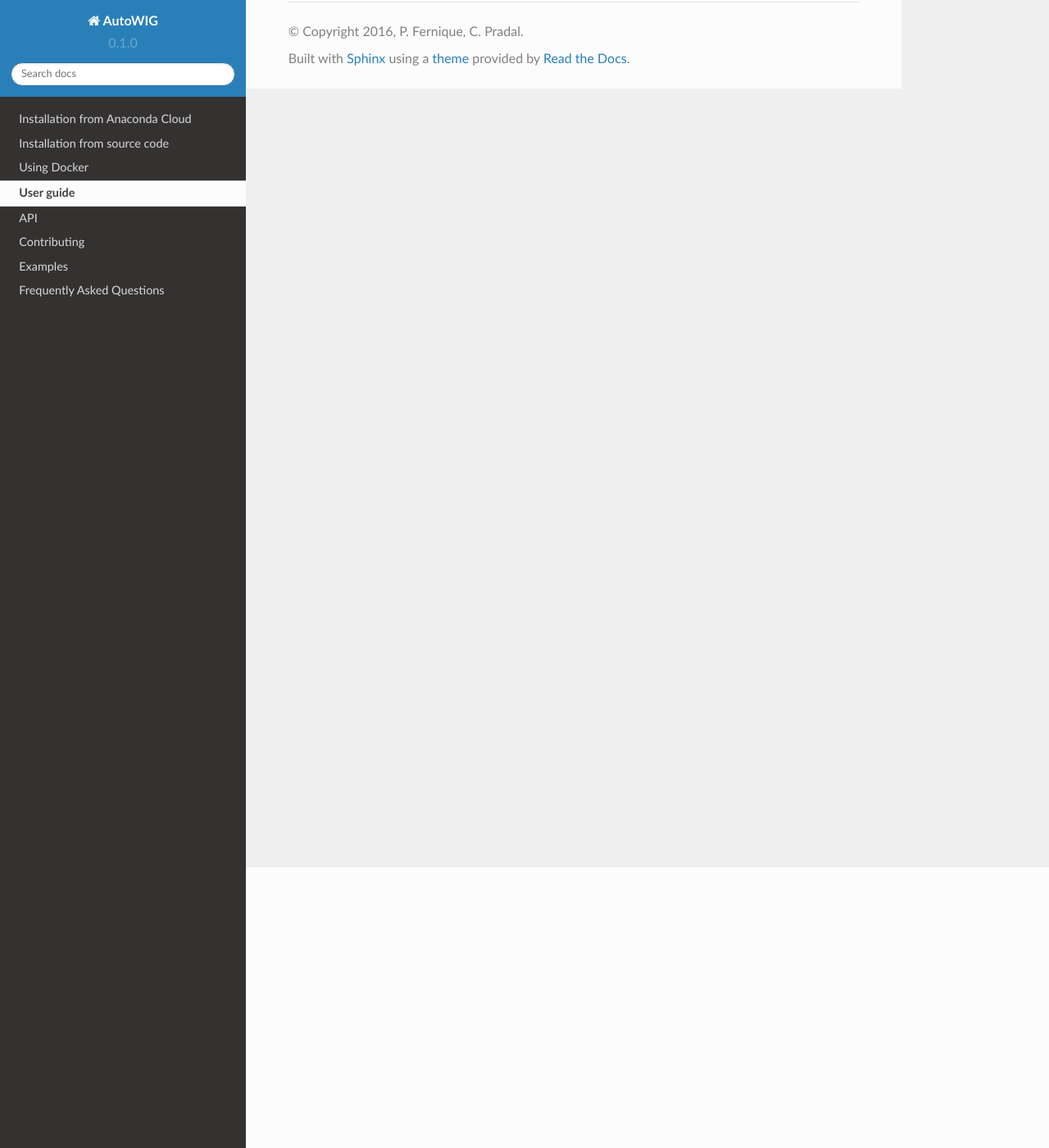
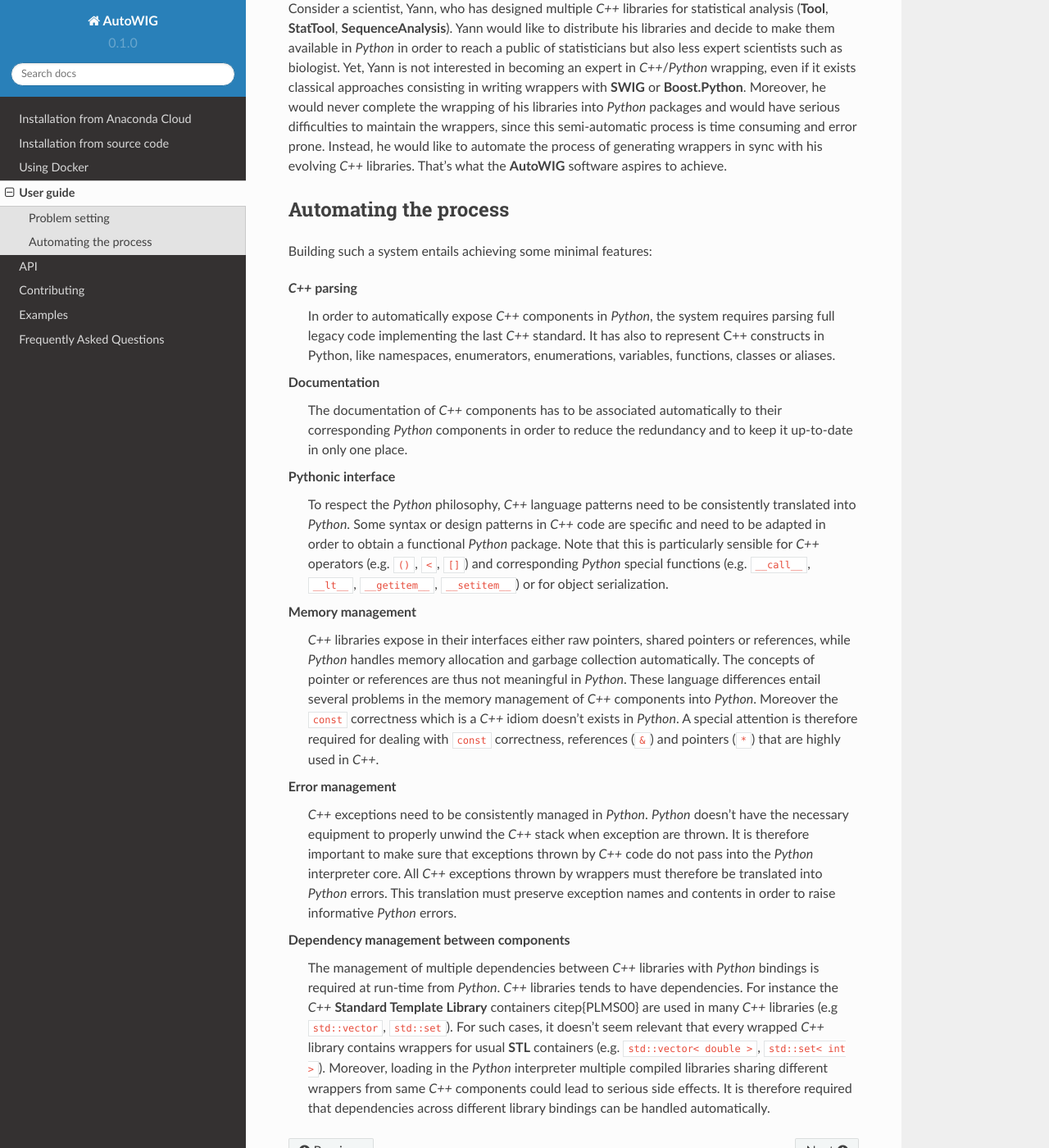
Before and after one commit to StatisKit/AutoWIG, a Sphinx documentation site: the page built from doc/user_guide.rst, in a window 1280 px wide and 1400 px high, scrolled down 342 px. Shown: the whole window at 82% size. Built offline with Sphinx 7.4.7 and the Read the Docs theme 2.0.0, drawn with Linux system fonts in a browser that asks for light colours; pages that are not in the unit, such as notebooks, are missing from menus; some of the changed text lies outside the part shown.

Commit message:
Update user_guide.rst

```diff
--- a/doc/user_guide.rst
+++ b/doc/user_guide.rst
@@ -3,5 +3,54 @@ User guide
 
 .. note::
 
-    The main documentation.
-    This contains an in-depth description of all algorithms and how to apply them.
+    In this section, we introduce wrapping problems and how **AutoWIG** aims at minimize developers effort.
+    Basic concepts and conventions are introduced.
+
+Problem setting
+---------------
+
+Consider a scientist, Yann, who has designed multiple *C++* libraries for statistical analysis (**Tool**, **StatTool**, **SequenceAnalysis**).
+Yann would like to distribute his libraries and decide to make them available in *Python* in order to reach a public of statisticians but also less expert scientists such as biologist.
+Yet, Yann is not interested in becoming an expert in *C++*/*Python* wrapping, even if it exists classical approaches consisting in writing wrappers with **SWIG** or **Boost.Python**.
+Moreover, he would never complete the wrapping of his libraries into *Python* packages and would have serious difficulties to maintain the wrappers, since this semi-automatic process is time consuming and error prone.
+Instead, he would like to automate the process of generating wrappers in sync with his evolving *C++* libraries.
+That's what the **AutoWIG** software aspires to achieve.
+
+Automating the process
+----------------------
+
+Building such a system entails achieving some minimal features:
+
+*C++* parsing
+    In order to automatically expose *C++* components in *Python*, the system requires parsing full legacy code implementing the last *C++* standard.
+    It has also to represent C++ constructs in Python, like namespaces, enumerators, enumerations, variables, functions, classes or aliases.
+
+Documentation
+    The documentation of *C++* components has to be associated automatically to their corresponding *Python* components in order to reduce the redundancy and to keep it up-to-date in only one place.
+
+Pythonic interface
+    To respect the *Python* philosophy,  *C++* language patterns need to be consistently translated into *Python*.
+    Some syntax or design patterns in *C++* code are specific and need to be adapted in order to obtain a functional *Python* package.
+    Note that this is particularly sensible for *C++* operators (e.g. :code:`()`, :code:`<`, :code:`[]`) and corresponding *Python* special functions (e.g. :code:`__call__`, :code:`__lt__`, :code:`__getitem__`, :code:`__setitem__`) or for object serialization.
+
+Memory management
+    *C++* libraries expose in their interfaces either raw pointers, shared pointers or references, while *Python* handles memory allocation and garbage collection automatically.
+    The concepts of pointer or references are thus not meaningful in *Python*.
+    These language differences entail several problems in the memory management of *C++* components into *Python*.
+    Moreover the :code:`const` correctness which is a *C++* idiom doesn't exists in *Python*.
+    A special attention is therefore required for dealing with :code:`const` correctness, references (:code:`\&`) and pointers (:code:`*`) that are highly used in *C++*.
+
+Error management
+    *C++* exceptions need to be consistently managed in *Python*.
+    *Python* doesn't have the necessary equipment to properly unwind the *C++* stack when exception are thrown.
+    It is therefore important to make sure that exceptions thrown by *C++* code do not pass into the *Python* interpreter core.
+    All *C++* exceptions thrown by wrappers must therefore be translated into *Python* errors.
+    This translation must preserve exception names and contents in order to raise informative *Python* errors.
+
+Dependency management between components
+    The management of multiple dependencies between *C++* libraries with *Python* bindings is required at run-time from *Python*.
+    *C++* libraries tends to have dependencies.
+    For instance the *C++* **Standard Template Library** containers \citep{PLMS00} are used in many *C++* libraries (e.g :code:`std::vector`, :code:`std::set`).
+    For such cases, it doesn't seem relevant that every wrapped *C++* library contains wrappers for usual **STL** containers (e.g. :code:`std::vector< double >`, :code:`std::set< int >`).
+    Moreover, loading in the *Python* interpreter multiple compiled libraries sharing different wrappers from same *C++* components could lead to serious side effects.
+    It is therefore required that dependencies across different library bindings can be handled automatically.
```
